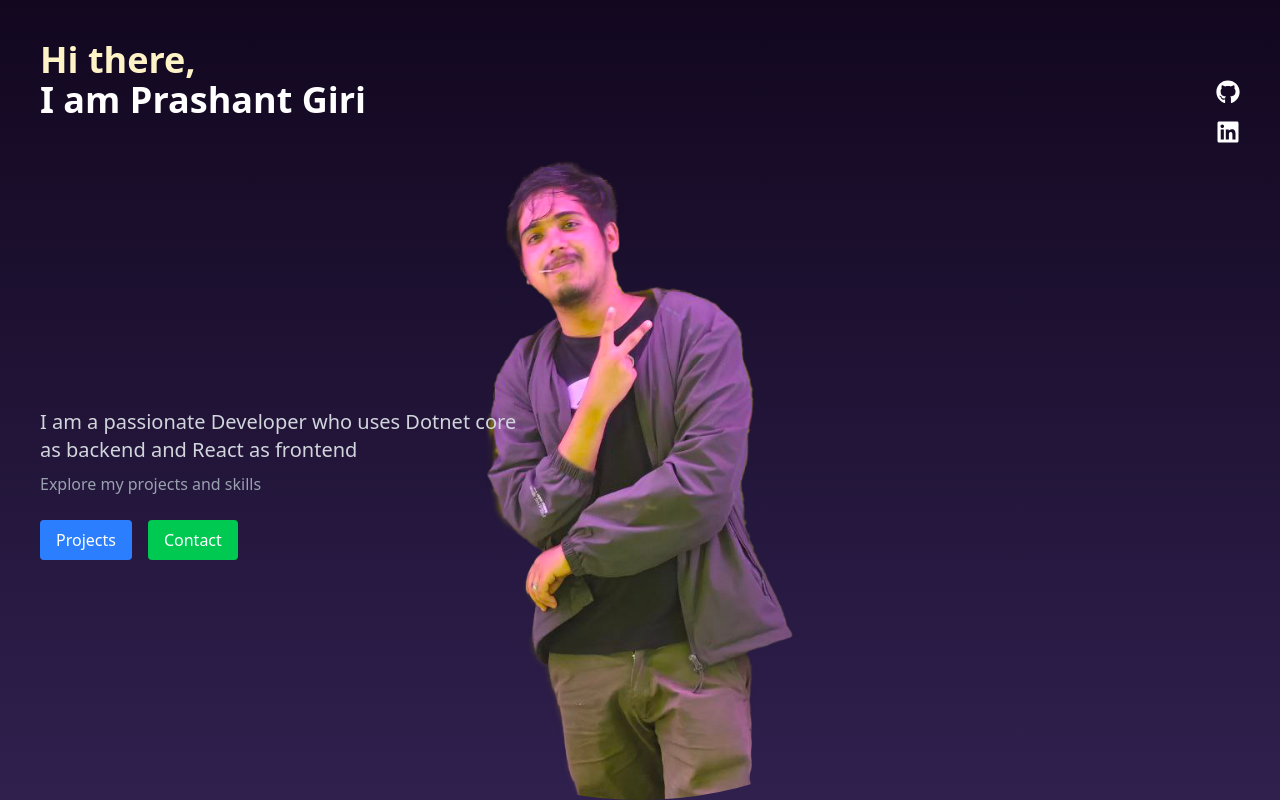
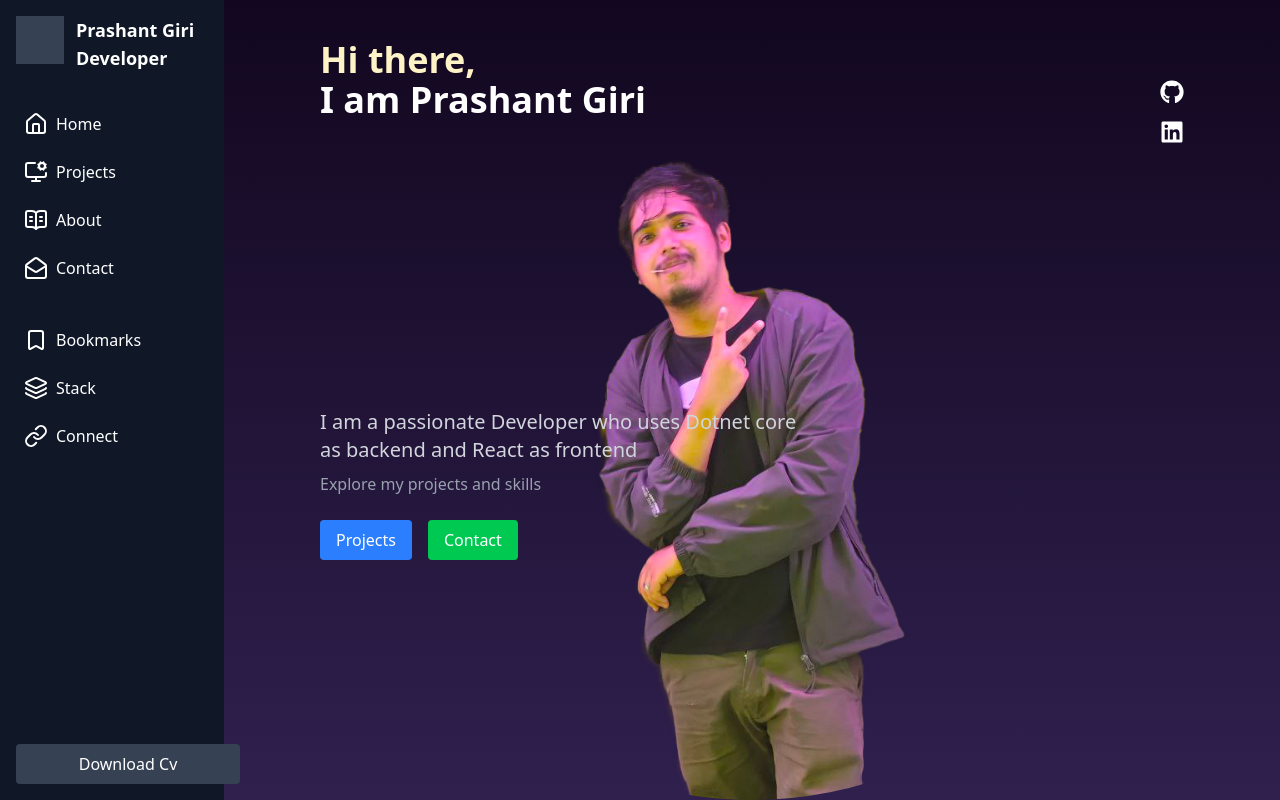
Before and after one commit to coderbruv123/Portfolio, a React (Vite) app: page / in a window 1280 px wide. Built offline with nearby package versions, Linux system fonts and the light colour scheme.

Commit message:
update and sidebar default

```diff
--- a/package.json
+++ b/package.json
@@ -18,6 +18,7 @@
     "animejs": "^4.0.2",
     "framer-motion": "^12.9.2",
     "lottie-react": "^2.4.1",
+    "lucide-react": "^1.8.0",
     "react": "^19.0.0",
     "react-dom": "^19.0.0",
     "react-fullpage": "^0.1.19",
--- a/src/App.tsx
+++ b/src/App.tsx
@@ -1,60 +1,87 @@
 import Hero from "./sections/Hero";
 import About from "./sections/About";
-import './App.css'
+import "./App.css";
 import Skills from "./sections/Skills";
 import Contact from "./sections/Contact";
 import { motion } from "framer-motion";
 import Projects from "./sections/Projects";
+import Sidebar from "./components/Sidebar";
 
 function App() {
   return (
-      <div className="h-screen overflow-y-scroll overflow-x-hidden snap-y snap-mandatory">
+    <div className="flex h-screen">
+      {/* Sidebar */}
+      <Sidebar />
+
+      {/* Main Content */}
+      <div className="flex-1 h-screen overflow-y-scroll snap-y snap-mandatory scroll-smooth">
+
+        {/* HERO */}
         <motion.section
-          id="#hero"
-          className="h-screen snap-start"
+          id="hero"
+          className="h-screen snap-start flex items-center"
           initial={{ opacity: 0, y: 50 }}
           whileInView={{ opacity: 1, y: 0 }}
           transition={{ duration: 0.8 }}
         >
+          <div className="max-w-5xl mx-auto w-full px-6 md:px-10">
             <Hero />
+          </div>
         </motion.section>
+
+        {/* ABOUT */}
         <motion.section
-          id="#about"
-
-          className="h-screen snap-start"
+          id="about"
+          className="h-screen snap-start flex items-center"
           initial={{ opacity: 0, x: -50 }}
           whileInView={{ opacity: 1, x: 0 }}
           transition={{ duration: 0.8 }}
         >
+          <div className="max-w-5xl mx-auto w-full px-6 md:px-10">
             <About />
+          </div>
         </motion.section>
+
+        {/* SKILLS */}
         <motion.section
-          id="Skills"
-          className="h-screen snap-start"
+          id="skills"
+          className="h-screen snap-start flex items-center"
           initial={{ opacity: 0, y: 50 }}
           whileInView={{ opacity: 1, y: 0 }}
           transition={{ duration: 0.8 }}
         >
+          <div className="max-w-5xl mx-auto w-full px-6 md:px-10">
             <Skills />
+          </div>
         </motion.section>
+
+        {/* PROJECTS */}
         <motion.section
-          id="Projects"
-          className="h-screen snap-start"
+          id="projects"
+          className="h-screen snap-start flex items-center"
           initial={{ opacity: 0, y: 50 }}
           whileInView={{ opacity: 1, y: 0 }}
           transition={{ duration: 0.8 }}
         >
-          <Projects/>
+          <div className="max-w-5xl mx-auto w-full px-6 md:px-10">
+            <Projects />
+          </div>
         </motion.section>
+
+        {/* CONTACT */}
         <motion.section
-          id="Contact"
-          className="h-[400px] snap-start"
+          id="contact"
+          className="min-h-[400px] snap-start flex items-center"
           initial={{ opacity: 0, x: 50 }}
           whileInView={{ opacity: 1, x: 0 }}
           transition={{ duration: 0.8 }}
         >
+          <div className="max-w-5xl mx-auto w-full px-6 md:px-10">
             <Contact />
+          </div>
         </motion.section>
+
+      </div>
     </div>
   );
 }
--- /dev/null
+++ b/src/components/Sidebar.tsx
@@ -0,0 +1,70 @@
+import { useState } from "react";
+import { Bookmark, BookOpenText, Home, Layers, Link, MailOpen, MonitorCog } from "lucide-react";
+export default function Sidebar() {
+  const [open, setOpen] = useState(false);
+
+  return (
+    <>
+      {/* Hamburger (mobile only) */}
+      <button
+        type="button"
+        className="fixed top-4 left-4 z-50 rounded bg-white/90 px-3 py-2 shadow md:hidden"
+        onClick={() => setOpen(true)}
+        aria-label="Open sidebar"
+      >
+        ☰
+      </button>
+
+      {/* Sidebar */}
+      <div
+        className={`fixed top-0 left-0 z-40 h-full w-56 bg-gray-900 text-white transform transition-transform duration-300
+        ${open ? "translate-x-0" : "-translate-x-full"} md:translate-x-0 md:static`}
+      >
+        <div className="p-4 font-bold text-lg flex gap-3">
+            <div className="w-12 h-12 bg-gray-700 mb-2"></div>
+
+
+            <div className="flex flex-col">
+
+            <h2>Prashant Giri</h2>
+            <h2>Developer</h2>
+            </div>
+        </div>
+
+        <ul className="space-y-2 p-4">
+          <li className="hover:bg-gray-700 p-2 rounded flex gap-2"><Home /> Home</li>
+          <li className="hover:bg-gray-700 p-2 rounded flex gap-2"> <MonitorCog />Projects</li>
+          <li className="hover:bg-gray-700 p-2 rounded flex gap-2 "> <BookOpenText />About</li>
+          <li className="hover:bg-gray-700 p-2 rounded flex gap-2"> <MailOpen />Contact</li>
+        </ul>
+         <ul className="space-y-2 p-4">
+          <li className="hover:bg-gray-700 p-2 rounded flex gap-2"> <Bookmark />Bookmarks</li>
+          <li className="hover:bg-gray-700 p-2 rounded flex gap-2"> <Layers />Stack</li>
+          <li className="hover:bg-gray-700 p-2 rounded flex gap-2"> <Link />Connect</li>
+        </ul>
+        <div>
+          <button
+            className="absolute bottom-4  text-white bg-gray-700 hover:bg-gray-600 px-4 py-2 rounded w-full mx-4"
+
+
+          >
+            Download Cv
+          </button>
+        </div>
+      </div>
+
+
+      {/* Overlay (mobile) */}
+      {open && (
+        <div
+          className="fixed inset-0 z-30 bg-black/40 md:hidden"
+          onClick={() => setOpen(false)}
+        />
+      )}
+
+
+
+
+    </>
+  );
+}
```
Also changed, not shown: 1 other file (tests, documents, lock files or other folders). Lines whose indentation alone changed are shown as unchanged.
